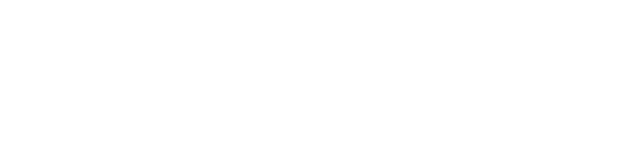
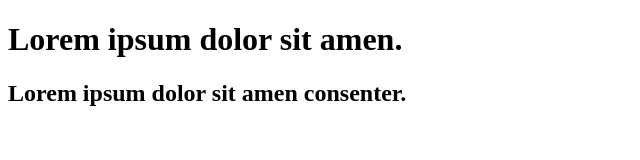
Before and after one commit to fiveamcoder/my-first-repo, a plain HTML site: page index.html in a window 1280 px wide. Shown: the whole page, without its empty margins (0-640 px from the left). Drawn offline with Linux system fonts and the light colour scheme.

Commit message:
add new text

```diff
--- a/index.html
+++ b/index.html
@@ -7,6 +7,7 @@
     <title>My first github repo</title>
 </head>
 <body>
-
+    <h1>Lorem ipsum dolor sit amen.</h1>
+    <h2>Lorem ipsum dolor sit amen consenter.</h2>
 </body>
 </html>
```
